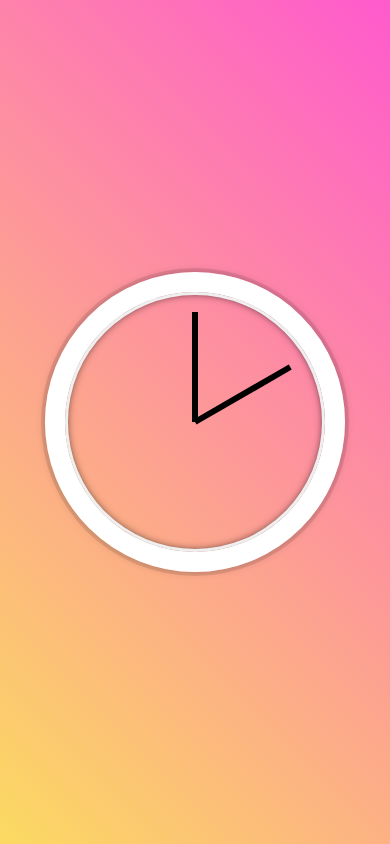
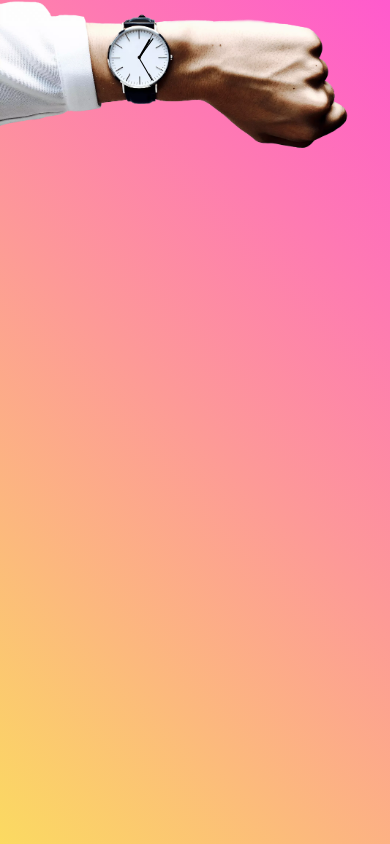
Before and after one commit to boberskyi/clock, a plain HTML site: page index.html in a window 390 px wide. Drawn offline with Linux system fonts and the light colour scheme.

Commit message:
change BG & Responsive

```diff
--- a/css/style.css
+++ b/css/style.css
@@ -9,35 +9,33 @@ body {
   background-image: linear-gradient(45deg, #FBDA61 0%, #FF5ACD 100%);
   height: 100vh;
   width: 100%;
-  display: flex;
-  align-items: center;
-  justify-content: center;
 }
 
+.hand-clock {
+  position: relative;
+  width: 90vw;
+  height: auto;
+}
+
+
 .clock {
-  width: 300px;
-  height: 300px;
-  border: 20px solid #fff;
+  width: 14.3vw;
+  height: 14.3vw;
   border-radius: 50%;
-  position: relative;
-  padding: 20px;
-  box-shadow:
-    0 0 0px 4px rgba(0, 0, 0, .1),
-    inset 0 0 0 3px #efefef,
-    inset 0 0 10px #000,
-    0 0 10px rgba(0, 0, 0, .2);
+  position: absolute;
+  top: 7.622vw;
+  left: 28.5vw;
+  padding: 0.3vw;
 }
 
 .clock-face {
   position: relative;
   width: 100%;
   height: 100%;
-  transform: translateY(-3px);
+  transform: translateY(-0.2085vw);
 }
 
 .hand {
-  width: 50%;
-  height: 6px;
   background: #000;
   position: absolute;
   top: 50%;
@@ -45,3 +43,20 @@ body {
   transform-origin: 100%;
   transition: all 0.05s cubic-bezier(0.1, 2.7, 0.58, 1);
 }
+
+.second-hand {
+  height: 0.180vw;
+  width: 50%;
+}
+
+.min-hand {
+  height: 0.300vw;
+  width: 45%;
+  margin-left: 5%;
+}
+
+.hour-hand {
+  height: 0.417vw;
+  width: 40%;
+  margin-left: 10%;
+}
--- a/index.html
+++ b/index.html
@@ -11,6 +11,8 @@
 
 <body>
   <main>
+
+    <img src="img/hand-clock.webp" alt="Hand watch" class="hand-clock">
     <div class="clock">
       <div class="clock-face">
         <div class="hand hour-hand"></div>
--- a/js/main.js
+++ b/js/main.js
@@ -1,13 +1,24 @@
 "use strict";
 
-const secondHand = document.querySelector('.second-hand');
+const secondHand = document.querySelector('.second-hand'),
+  minsHand = document.querySelector('.min-hand'),
+  hoursHand = document.querySelector('.hour-hand');
 
 const setDate = () => {
   const now = new Date();
+
   const seconds = now.getSeconds();
-  const secondsDegrees = ((seconds / 60) * 360);//detect how many degrees to rotate. 60 seconds in minute and 360 degrees max
+  const secondsDegrees = ((seconds / 60) * 360) + 90;
+
+  const mins = now.getMinutes();
+  const minsDegrees = ((mins / 60) * 360) + 90;
+
+  const hours = now.getHours();
+  const hoursDegrees = ((hours / 12) * 360) + 90;
 
   secondHand.style.transform = `rotate(${secondsDegrees}deg)`;
+  minsHand.style.transform = `rotate(${minsDegrees}deg)`;
+  hoursHand.style.transform = `rotate(${hoursDegrees}deg)`;
 }
 
 setInterval(setDate, 1000);
```
Also changed, not shown: img/hand-clock.webp (added), img/office.jpeg (added).
